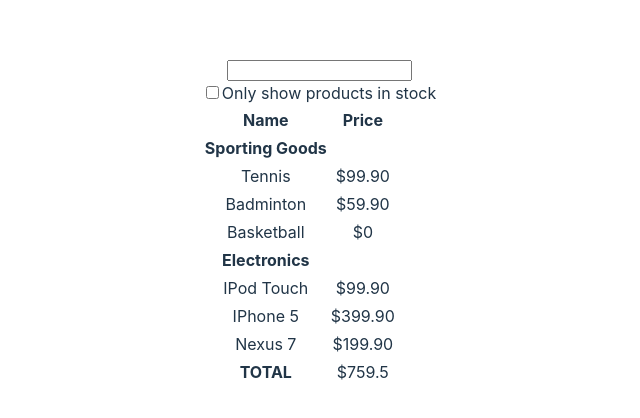
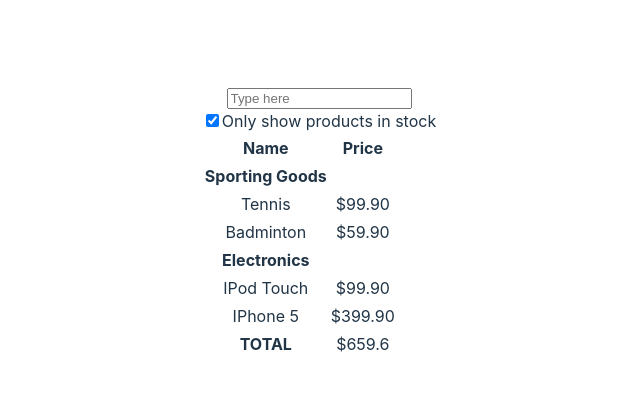
Before and after one commit to beatricearapoc/store, a React (Vite) app: page / in a window 1280 px wide. Shown: the part 178-596 px from the top of the page, without its empty margins (321-961 px from the left). Built offline with nearby package versions, Linux system fonts and the light colour scheme.

Commit message:
Added Filter Functionality

```diff
--- a/src/App.jsx
+++ b/src/App.jsx
@@ -8,23 +8,35 @@ import ProductTable from './components/ProductTable';
 
 const products = [
   //Sporting Goods
-  { id: 1, name: "Tennis", price: 99.9, type: 1 },
-  { id: 2, name: "Badminton", price: 59.9, type: 1 },
-  { id: 3, name: "Basketball", price: -100, type: 1 },
+  { id: 1, name: "Tennis", price: 99.9, type: 1, stock: 100 },
+  { id: 2, name: "Badminton", price: 59.9, type: 1, stock: 16  },
+  { id: 3, name: "Basketball", price: -100, type: 1, stock: 0  },
+  { id: 4, name: "Soccer", price: -100, type: 1, stock: 0  },
 
   //Electronics
-  { id: 4, name: "IPod Touch", price: 99.9, type: 2 },
-  { id: 5, name: "IPhone 5", price: 399.9, type: 2 },
-  { id: 6, name: "Nexus 7", price: 199.9, type: 2 },
+  { id: 4, name: "IPod Touch", price: 99.9, type: 2, stock: 1 },
+  { id: 5, name: "IPhone 5", price: 399.9, type: 2, stock: 10  },
+  { id: 6, name: "Nexus 7", price: 199.9, type: 2, stock: 0  },
 ];
 
 const headers = ["Sporting Goods","Electronics"]
 
 function App() {
+  const [query, setQuery] = useState("");
+  const [stockChecked, setStockChecked] = useState("false");
+
+  const filteredProducts = products.filter(
+    (product) =>
+      //Case 1:If query is in name
+      product.name.toLowerCase().includes(query.toLowerCase()) &&
+      //Case 2: If it has stocks
+      (!stockChecked || product.stock > 0)
+    );
+
   return (
   <FilterProductTable>
-    <SearchBar />
-    <ProductTable headers={headers} products={products}/>
+    <SearchBar query={query} setQuery={setQuery} stockChecked={stockChecked} setStockChecked={setStockChecked}/>
+    <ProductTable headers={headers} products={filteredProducts}/>
     </FilterProductTable>);
 
 }
--- a/src/components/ProductTable.jsx
+++ b/src/components/ProductTable.jsx
@@ -17,7 +17,10 @@ const ProductTable = ({ headers, products}) => {
             </Table.THead>
 
             <Table.TBody>
-                <ProductCategoryHeader text={headers[0]}/>
+                {sportingGoods.length > 0 && (
+                    <ProductCategoryHeader text={headers[0]}/>
+                )}
+
                 {sportingGoods.map((sportingGood) => (
                 <ProductItem
                     key={`${sportingGood.type}-${sportingGood.id}`}
@@ -25,7 +28,9 @@ const ProductTable = ({ headers, products}) => {
                     price={sportingGood.price} />
                 ))}
 
-                <ProductCategoryHeader text={headers[1]}/>
+                {electronics.length > 0 && (
+                    <ProductCategoryHeader text={headers[1]}/>
+                )}
                 {electronics.map(({ id,name,price,type }) => (
                 <ProductItem key={`${type}-${id}`} name={name} price={price} />
                 ))}
--- a/src/components/SearchBar.jsx
+++ b/src/components/SearchBar.jsx
@@ -1,11 +1,11 @@
 import React from 'react'
 
-const SearchBar = () => {
+const SearchBar = ({ query, setQuery, stockChecked, setStockChecked }) => {
   return (
     <div>
-        <input type="text" />
+        <input type="text" value={query} onChange={(e) => setQuery(e.target.value)} placeholder="Type here"/>
         <div>
-            <input type="checkbox" name="" id="" />
+            <input type="checkbox" checked={stockChecked} onChange={(e) => setStockChecked(e.target.checked)}/>
             Only show products in stock
         </div>
     </div>
```
